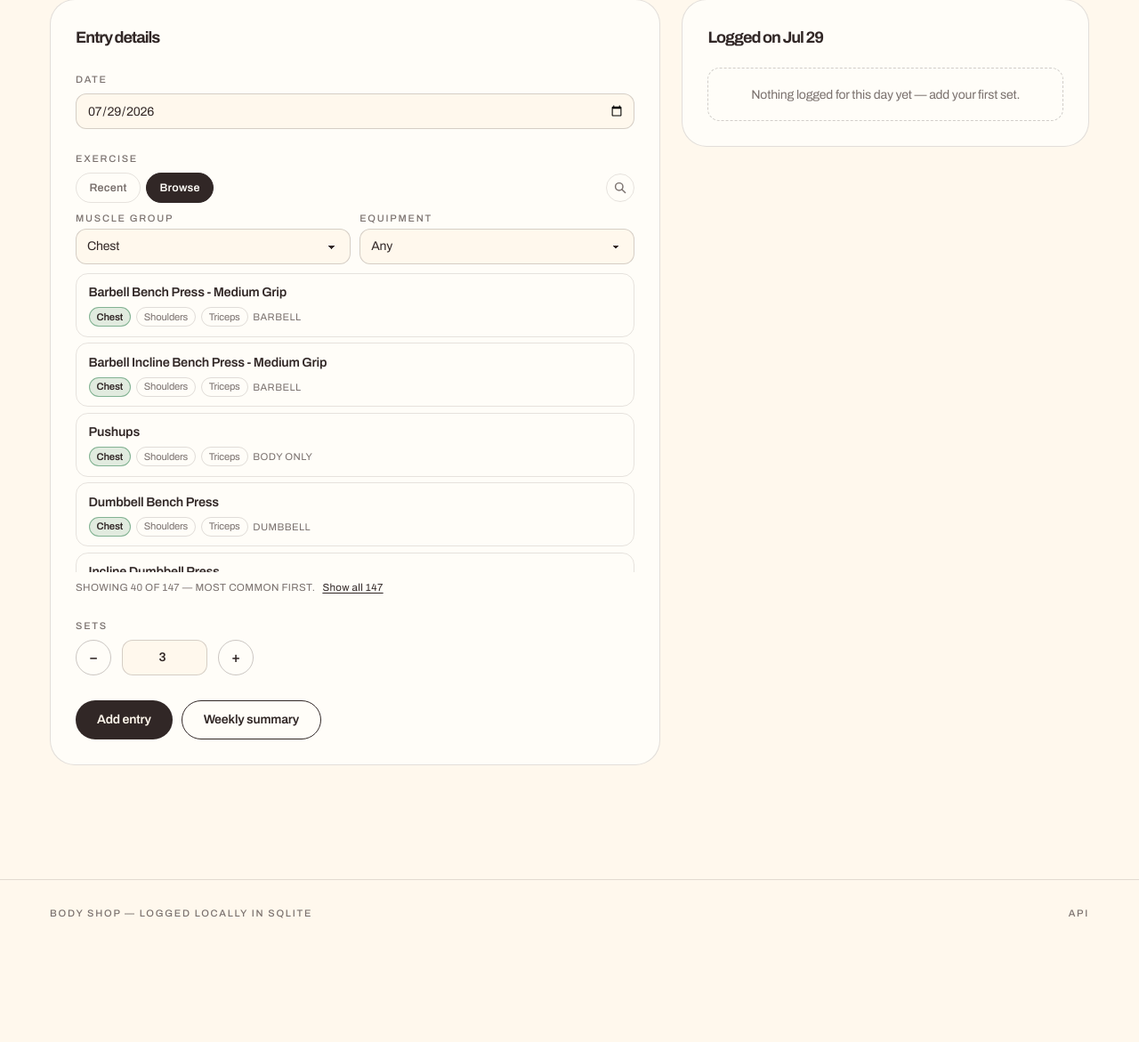
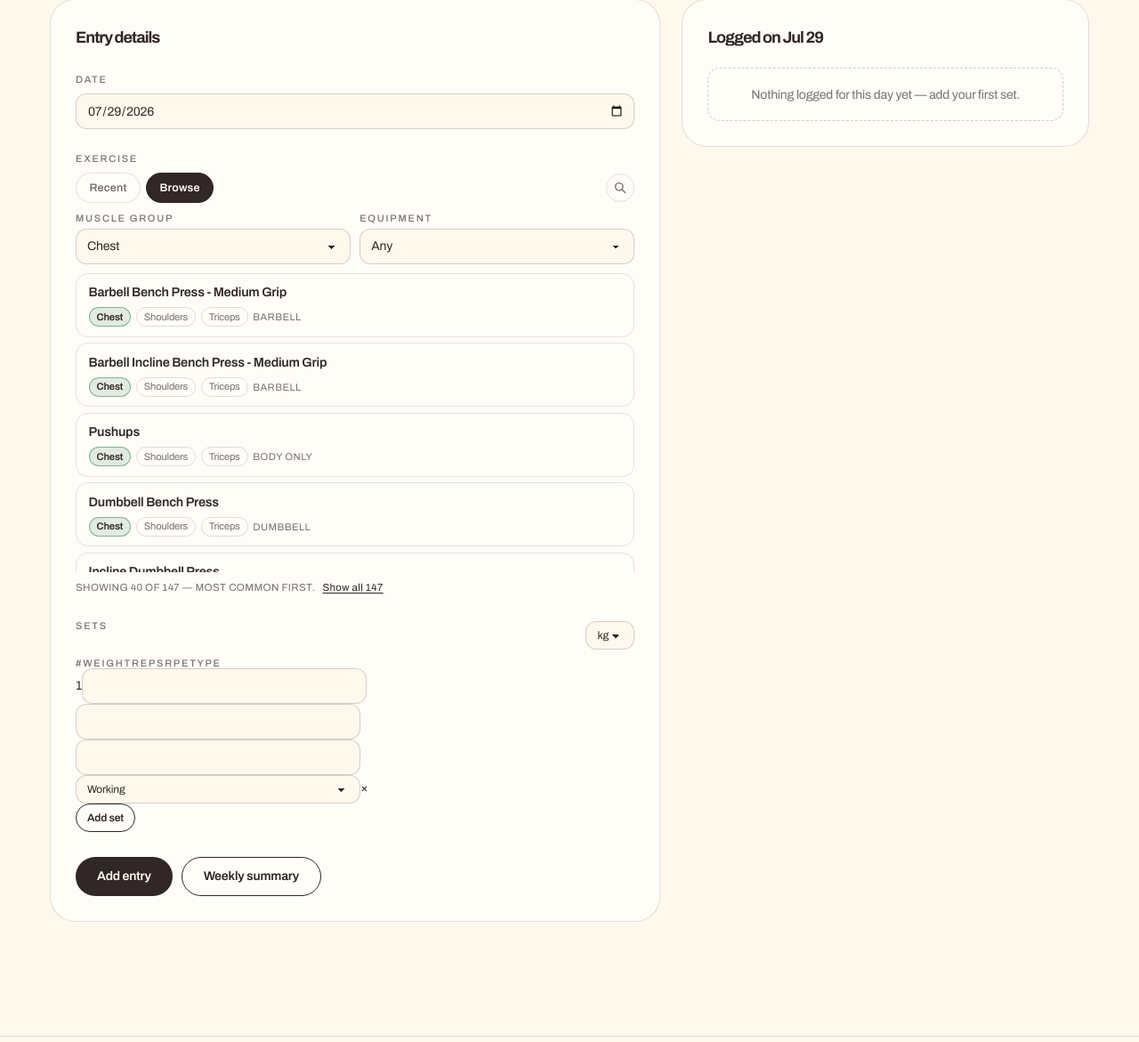
Before and after one commit to justins-li/Body-Shop, a Flask app: page /log in a window 1280 px wide. Shown: the part 268-1439 px from the top of the page at 89% size. Before the commit the page ends 1300 px from the top, so only its background shows below. Run offline with Flask 3, Linux system fonts and the light colour scheme; data that the repository does not hold is empty.

Commit message:
Log sets in a grid, not a stepper
A row per set with weight, reps, RPE and type replaces the flat count.
Blank fields save as NULL rather than 0 — not recorded and zero are
different facts, and the schema keeps them apart — so logging bare sets
is still a two-click path.

Previous values render as placeholders rather than values. Prefilling
real values would mean an untouched row silently re-logs weights nobody
lifted today, which is worse than no prefill at all.

Switching kg/lb rebuilds placeholders but leaves typed values alone.
Converting a number under the cursor is more surprising than a grid that
is briefly mixed.

```diff
--- a/app/static/js/log.js
+++ b/app/static/js/log.js
@@ -26,16 +26,29 @@
 
 import {
   createEntry, deleteEntry, fetchEntriesForDate, fetchExerciseDetail,
-  fetchExercises, fetchRecentExercises,
+  fetchExercises, fetchLastSets, fetchRecentExercises,
 } from "./api.js";
 import {
-  $, formatDate, renderEntries, retargetLinks, syncUrlDate, toast,
+  $, formatDate, formatWeight, loadUnit, renderEntries, retargetLinks,
+  saveUnit, syncUrlDate, toKg, toast,
 } from "./ui.js";
 
 let selectedIso;
 let catalog = [];
 let byId = new Map();
 let selectedId = null;
+
+/** The reader's display unit. Weight is kilograms everywhere else. */
+let unit = loadUnit();
+
+/** Last session's sets for the chosen movement — placeholders, never values. */
+let previousSets = [];
+
+const SET_TYPES = ["normal", "warmup", "drop", "failure"];
+const SET_TYPE_LABELS = {
+  normal: "Working", warmup: "Warm-up", drop: "Drop", failure: "To failure",
+};
+const MAX_SETS = 100;
 
 /** muscle slug → its movements, pre-sorted. Built once, after the one fetch. */
 let byMuscle = new Map();
@@ -297,6 +310,11 @@ async function selectExercise(id) {
     row.setAttribute("aria-pressed", String(row.dataset.id === id));
   });
 
+  await Promise.all([renderChosenFor(id), loadPreviousSets(id)]);
+}
+
+/** Render the chosen movement's card, falling back to the light shape. */
+async function renderChosenFor(id) {
   try {
     renderChosen(await fetchExerciseDetail(id));
   } catch (err) {
@@ -305,6 +323,157 @@ async function selectExercise(id) {
     if (exercise) renderChosen({ ...exercise, images: [], instructions: [] });
     toast(err.message, "error");
   }
+}
+
+/**
+ * Prefill the grid from the last time this movement was logged.
+ *
+ * A failure here is not worth a toast — the grid still works, it just starts
+ * empty — so it degrades to no placeholders rather than an error.
+ */
+async function loadPreviousSets(id) {
+  const note = $("#prefill-note");
+  try {
+    const data = await fetchLastSets(id);
+    previousSets = data.sets || [];
+    note.hidden = !data.date;
+    if (data.date) {
+      note.textContent = `Greyed values are what you did on ${formatDate(data.date, {
+        month: "short", day: "numeric",
+      })}.`;
+    }
+  } catch {
+    previousSets = [];
+    note.hidden = true;
+  }
+  renderSetGrid();
+}
+
+// ---- The set grid -----------------------------------------------------
+
+/**
+ * Build one row of the grid.
+ *
+ * `previous` is last session's set at this position, if there was one. It is
+ * rendered as a **placeholder, not a value** — visible enough to aim at, absent
+ * enough that an untouched row saves as NULL rather than silently re-logging
+ * weights nobody lifted today.
+ */
+function setRow(index, previous) {
+  const row = document.createElement("div");
+  row.className = "set-row";
+  row.dataset.index = String(index);
+
+  const number = document.createElement("span");
+  number.className = "set-row-index";
+  number.textContent = String(index);
+
+  const weight = document.createElement("input");
+  weight.type = "number";
+  weight.step = "any";
+  weight.min = "0";
+  weight.className = "input input-sm bg-base-200 border hairline set-weight tabular-nums";
+  weight.setAttribute("aria-label", `Set ${index} weight in ${unit}`);
+  if (previous && previous.weight !== null && previous.weight !== undefined) {
+    weight.placeholder = formatWeight(previous.weight, unit);
+  }
+
+  const reps = document.createElement("input");
+  reps.type = "number";
+  reps.min = "1";
+  reps.max = "1000";
+  reps.className = "input input-sm bg-base-200 border hairline set-reps tabular-nums";
+  reps.setAttribute("aria-label", `Set ${index} reps`);
+  if (previous && previous.reps !== null && previous.reps !== undefined) {
+    reps.placeholder = String(previous.reps);
+  }
+
+  const rpe = document.createElement("input");
+  rpe.type = "number";
+  rpe.min = "1";
+  rpe.max = "10";
+  rpe.step = "0.5";
+  rpe.className = "input input-sm bg-base-200 border hairline set-rpe tabular-nums";
+  rpe.setAttribute("aria-label", `Set ${index} RPE`);
+
+  const type = document.createElement("select");
+  type.className = "select select-sm bg-base-200 border hairline set-type";
+  type.setAttribute("aria-label", `Set ${index} type`);
+  SET_TYPES.forEach((value) => type.append(new Option(SET_TYPE_LABELS[value], value)));
+  if (previous && previous.set_type) type.value = previous.set_type;
+  type.addEventListener("change", () => {
+    row.classList.toggle("is-warmup", type.value === "warmup");
+  });
+  row.classList.toggle("is-warmup", type.value === "warmup");
+
+  const remove = document.createElement("button");
+  remove.type = "button";
+  remove.className = "set-row-remove";
+  remove.textContent = "×";
+  remove.setAttribute("aria-label", `Remove set ${index}`);
+  remove.addEventListener("click", () => {
+    row.remove();
+    renumberRows();
+  });
+
+  row.append(number, weight, reps, rpe, type, remove);
+  return row;
+}
+
+/** Keep the visible numbering contiguous after a removal. */
+function renumberRows() {
+  const rows = [...document.querySelectorAll("#set-grid .set-row")];
+  rows.forEach((row, position) => {
+    const index = position + 1;
+    row.dataset.index = String(index);
+    row.querySelector(".set-row-index").textContent = String(index);
+    row.querySelector(".set-row-remove")
+      .setAttribute("aria-label", `Remove set ${index}`);
+  });
+  // Never leave the grid empty: an entry needs at least one set.
+  if (!rows.length) addSetRow();
+}
+
+/** Append a row, seeded from last session's set at that position. */
+function addSetRow() {
+  const grid = $("#set-grid");
+  const index = grid.children.length + 1;
+  if (index > MAX_SETS) {
+    showError(`An entry can hold at most ${MAX_SETS} sets.`);
+    return;
+  }
+  grid.append(setRow(index, previousSets[index - 1]));
+}
+
+/** Rebuild the grid from scratch, one row per remembered set (min 1). */
+function renderSetGrid() {
+  const grid = $("#set-grid");
+  grid.textContent = "";
+  const count = Math.max(1, Math.min(previousSets.length, MAX_SETS));
+  for (let index = 1; index <= count; index += 1) {
+    grid.append(setRow(index, previousSets[index - 1]));
+  }
+}
+
+/**
+ * Read the grid into the API's shape.
+ *
+ * A blank field becomes `null`, not `0` — "not recorded" and "zero" are
+ * different facts, and the schema keeps them apart. Weight is converted to
+ * kilograms here, which is the only unit the API accepts.
+ */
+function setGridValues() {
+  return [...document.querySelectorAll("#set-grid .set-row")].map((row) => {
+    const rawWeight = row.querySelector(".set-weight").value.trim();
+    const rawReps = row.querySelector(".set-reps").value.trim();
+    const rawRpe = row.querySelector(".set-rpe").value.trim();
+    return {
+      weight: rawWeight === "" ? null : toKg(Number(rawWeight), unit),
+      reps: rawReps === "" ? null : Number(rawReps),
+      rpe: rawRpe === "" ? null : Number(rawRpe),
+      set_type: row.querySelector(".set-type").value,
+    };
+  });
 }
 
 // ---- Panels ---------------------------------------------------------------
@@ -454,11 +623,11 @@ async function onSubmit(event) {
 
   const form = event.currentTarget;
   const data = new FormData(form);
-  const sets = Number(data.get("sets"));
+  const sets = setGridValues();
 
   if (!data.get("date")) return showError("Pick a date first.");
   if (!data.get("exercise_id")) return showError("Choose an exercise.");
-  if (!Number.isInteger(sets) || sets < 1) return showError("Sets must be a whole number of 1 or more.");
+  if (!sets.length) return showError("Add at least one set.");
 
   try {
     const entry = await createEntry({
@@ -466,22 +635,11 @@ async function onSubmit(event) {
       exercise_id: data.get("exercise_id"),
       sets,
     });
-    toast(`Logged ${entry.sets} × ${entry.exercise_name}.`);
-    await Promise.all([refreshDay(), loadRecent()]);
+    toast(`Logged ${entry.set_count} × ${entry.exercise_name}.`);
+    await Promise.all([refreshDay(), loadRecent(), loadPreviousSets(entry.exercise_id)]);
   } catch (err) {
     showError(err.message);
   }
-}
-
-/** Wire the +/− buttons around the sets input. */
-function initStepper() {
-  const input = $("#entry-sets");
-  document.querySelectorAll("[data-step]").forEach((button) => {
-    button.addEventListener("click", () => {
-      const next = Number(input.value || 0) + Number(button.dataset.step);
-      input.value = String(Math.min(100, Math.max(1, next)));
-    });
-  });
 }
 
 /**
@@ -498,7 +656,20 @@ export async function initLog(initialIso) {
   document.querySelectorAll("[data-tab]").forEach((tab) => {
     tab.addEventListener("click", () => showTab(tab.dataset.tab));
   });
-  initStepper();
+
+  const unitSelect = $("#weight-unit");
+  unitSelect.value = unit;
+  unitSelect.addEventListener("change", () => {
+    unit = unitSelect.value;
+    saveUnit(unit);
+    // Rebuild so placeholders and aria-labels re-read in the new unit. Typed
+    // values are deliberately left alone: they are what the user just entered,
+    // and silently converting them under the cursor is worse than a mixed grid.
+    renderSetGrid();
+  });
+  $("#add-set").addEventListener("click", addSetRow);
+  renderSetGrid();
+
   retargetLinks([$("#view-summary")], selectedIso);
 
   try {
--- a/app/templates/log.html
+++ b/app/templates/log.html
@@ -91,14 +91,31 @@
         </fieldset>
 
         <div>
-          <label class="type-label text-secondary block mb-2.5" for="entry-sets">Sets</label>
-          <div class="flex items-center gap-3">
-            <button type="button" class="btn btn-circle btn-outline border-base-content/25 text-base"
-                    data-step="-1" aria-label="One fewer set">−</button>
-            <input type="number" id="entry-sets" name="sets" value="3" min="1" max="100" required
-                   class="input w-24 text-center bg-base-200 border hairline font-semibold tabular-nums">
-            <button type="button" class="btn btn-circle btn-outline border-base-content/25 text-base"
-                    data-step="1" aria-label="One more set">+</button>
+          <div class="flex items-baseline justify-between mb-2.5 gap-3">
+            <span class="type-label text-secondary">Sets</span>
+            <div class="flex items-center gap-1.5">
+              <label class="sr-only" for="weight-unit">Weight unit</label>
+              <select id="weight-unit" class="select select-sm bg-base-200 border hairline">
+                <option value="kg">kg</option>
+                <option value="lb">lb</option>
+              </select>
+            </div>
+          </div>
+
+          {#
+            One row per set, built by log.js. The header is here rather than in
+            JS so the column names survive with no script, and because Tailwind
+            only sees classes it can read as literal text in a template.
+          #}
+          <div class="set-grid-head type-label text-secondary" aria-hidden="true">
+            <span>#</span><span>Weight</span><span>Reps</span><span>RPE</span><span>Type</span><span></span>
+          </div>
+          <div id="set-grid" class="grid gap-1.5"></div>
+
+          <div class="flex flex-wrap items-center gap-2.5 mt-2.5">
+            <button type="button" id="add-set"
+                    class="btn btn-sm btn-outline rounded-full hairline">Add set</button>
+            <p class="picker-note m-0" id="prefill-note" hidden></p>
           </div>
         </div>
 
```
Also changed, not shown: tests/test_pages.py (+11 -0 lines).
